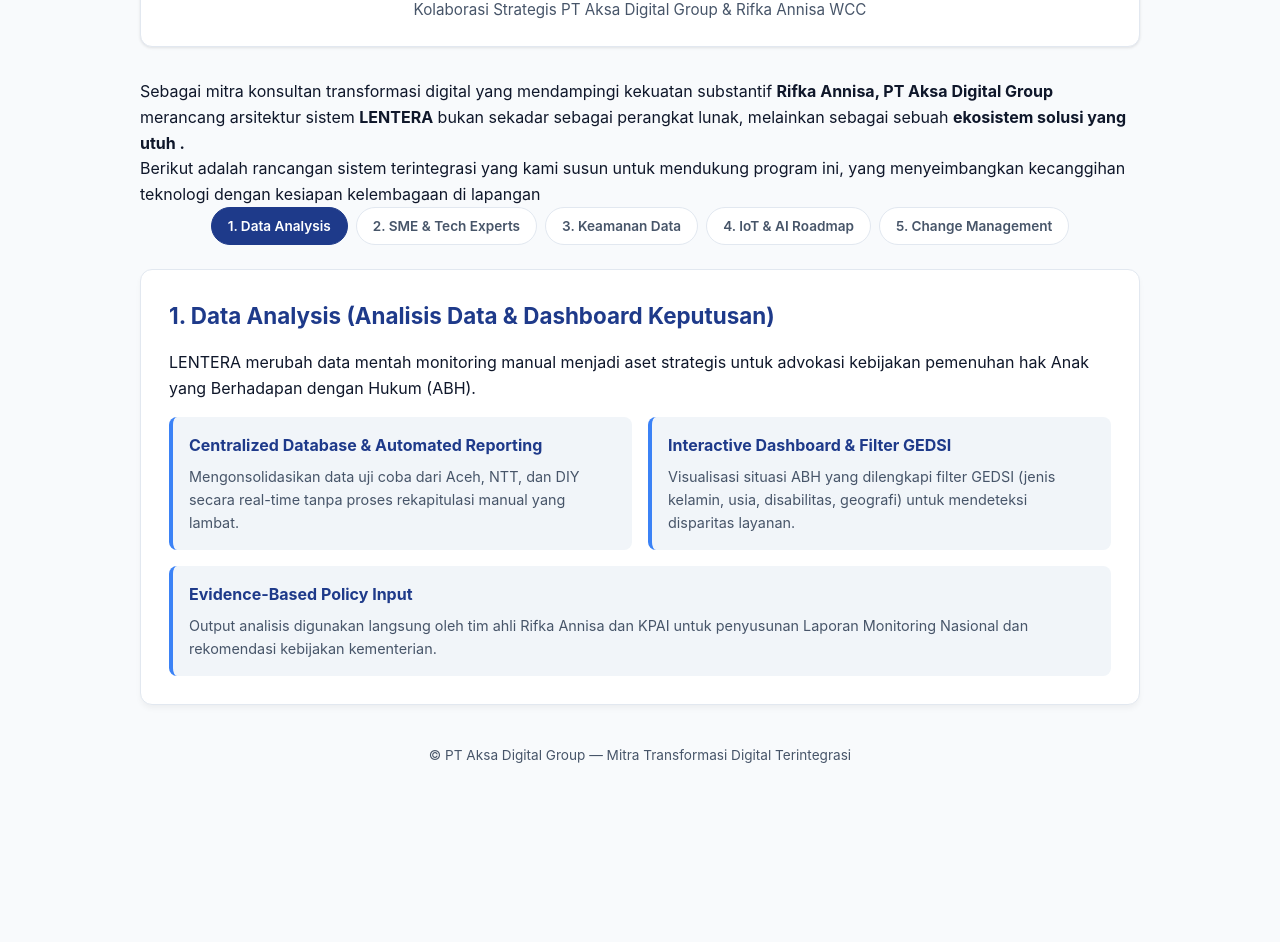
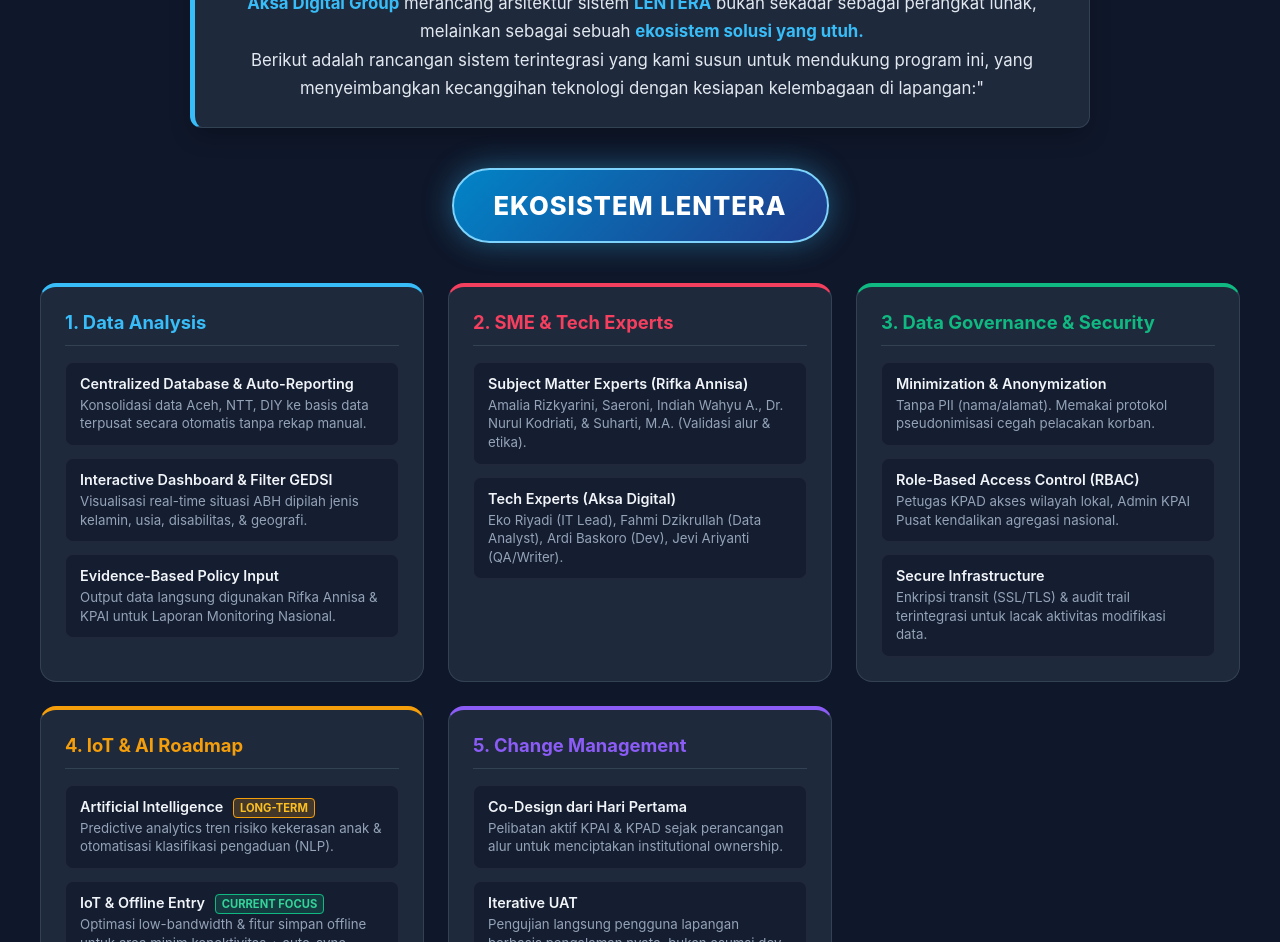
Before and after one commit to ajananto/aksa, a plain HTML site: page aksa-support.html in a window 1280 px wide. Shown: the part 105-1047 px from the top of the page. Before the commit the page ends 896 px from the top, so only its background shows below. Drawn offline with Linux system fonts and the light colour scheme.

Commit message:
Update aksa-support.html

```diff
--- a/aksa-support.html
+++ b/aksa-support.html
@@ -3,17 +3,20 @@
 <head>
     <meta charset="UTF-8">
     <meta name="viewport" content="width=device-width, initial-scale=1.0">
-    <title>Arsitektur Ekosistem Sistem LENTERA - PT Aksa Digital Group</title>
+    <title>Mind Map Ekosistem Sistem LENTERA</title>
     <style>
         :root {
-            --primary: #1E3A8A;
-            --primary-light: #3B82F6;
-            --accent: #0D9488;
-            --bg: #F8FAFC;
-            --surface: #FFFFFF;
-            --text-main: #0F172A;
-            --text-muted: #475569;
-            --border: #E2E8F0;
+            --bg-color: #0F172A;
+            --surface-color: #1E293B;
+            --border-color: #334155;
+            --text-main: #F8FAFC;
+            --text-sub: #94A3B8;
+            --accent-core: #38BDF8;
+            --c1: #38BDF8;
+            --c2: #F43F5E;
+            --c3: #10B981;
+            --c4: #F59E0B;
+            --c5: #8B5CF6;
         }
 
         * {
@@ -24,316 +27,268 @@
         }
 
         body {
-            background-color: var(--bg);
+            background-color: var(--bg-color);
             color: var(--text-main);
-            line-height: 1.6;
-            padding: 24px 16px;
+            padding: 40px 20px;
+            display: flex;
+            justify-content: center;
+            align-items: center;
+            min-height: 100vh;
         }
 
-        .container {
-            max-width: 1000px;
-            margin: 0 auto;
+        .mindmap-container {
+            max-width: 1200px;
+            width: 100%;
+            display: flex;
+            flex-direction: column;
+            align-items: center;
+            gap: 40px;
         }
 
-        header {
+        /* Header Intro Section */
+        .intro-card {
+            background: var(--surface-color);
+            border: 1px solid var(--border-color);
+            border-left: 5px solid var(--accent-core);
+            border-radius: 12px;
+            padding: 24px 32px;
+            max-width: 900px;
             text-align: center;
-            margin-bottom: 32px;
-            padding: 24px;
-            background: var(--surface);
-            border-radius: 12px;
-            box-shadow: 0 1px 3px rgba(0,0,0,0.1);
-            border: 1px solid var(--border);
+            box-shadow: 0 10px 25px -5px rgba(0, 0, 0, 0.3);
+            line-height: 1.7;
+            font-size: 1.05rem;
+            color: #E2E8F0;
         }
 
-        h1 {
-            color: var(--primary);
-            font-size: 1.8rem;
-            margin-bottom: 8px;
+        .intro-card b {
+            color: var(--accent-core);
         }
 
-        .subtitle {
-            color: var(--text-muted);
-            font-size: 0.95rem;
+        /* Core Node */
+        .core-node {
+            background: linear-gradient(135deg, #0284C7 0%, #1E3A8A 100%);
+            border: 2px solid #7DD3FC;
+            padding: 20px 40px;
+            border-radius: 50px;
+            font-size: 1.6rem;
+            font-weight: 800;
+            letter-spacing: 1px;
+            color: #FFFFFF;
+            box-shadow: 0 0 30px rgba(56, 189, 248, 0.4);
+            text-align: center;
+            text-transform: uppercase;
         }
 
-        .nav-pills {
-            display: flex;
-            flex-wrap: wrap;
-            gap: 8px;
-            margin-bottom: 24px;
-            justify-content: center;
+        /* Branch Grid */
+        .branches-grid {
+            display: grid;
+            grid-template-columns: repeat(auto-fit, minmax(320px, 1fr));
+            gap: 24px;
+            width: 100%;
         }
 
-        .pill-btn {
-            background: var(--surface);
-            border: 1px solid var(--border);
-            color: var(--text-muted);
-            padding: 10px 16px;
-            border-radius: 20px;
-            cursor: pointer;
-            font-weight: 600;
-            font-size: 0.85rem;
-            transition: all 0.2s ease;
+        /* Node Cards */
+        .node-card {
+            background: var(--surface-color);
+            border: 1px solid var(--border-color);
+            border-radius: 16px;
+            padding: 24px;
+            transition: transform 0.2s ease, box-shadow 0.2s ease;
+            display: flex;
+            flex-direction: column;
+            gap: 16px;
         }
 
-        .pill-btn:hover {
-            border-color: var(--primary-light);
-            color: var(--primary-light);
+        .node-card:hover {
+            transform: translateY(-4px);
+            box-shadow: 0 12px 20px -5px rgba(0, 0, 0, 0.4);
         }
 
-        .pill-btn.active {
-            background: var(--primary);
-            color: white;
-            border-color: var(--primary);
-        }
-
-        .content-card {
-            display: none;
-            background: var(--surface);
-            border-radius: 12px;
-            padding: 28px;
-            box-shadow: 0 4px 6px -1px rgba(0, 0, 0, 0.05);
-            border: 1px solid var(--border);
-            animation: fadeIn 0.3s ease;
-        }
-
-        .content-card.active {
-            display: block;
-        }
-
-        @keyframes fadeIn {
-            from { opacity: 0; transform: translateY(6px); }
-            to { opacity: 1; transform: translateY(0); }
-        }
-
-        .card-title {
-            color: var(--primary);
-            font-size: 1.4rem;
-            margin-bottom: 16px;
+        .node-header {
+            font-size: 1.15rem;
+            font-weight: 700;
+            padding-bottom: 12px;
+            border-bottom: 1px solid var(--border-color);
             display: flex;
             align-items: center;
             gap: 10px;
         }
 
-        .badge {
-            background: var(--accent);
-            color: white;
-            font-size: 0.75rem;
-            padding: 2px 8px;
-            border-radius: 4px;
-            vertical-align: middle;
+        .branch-1 { border-top: 4px solid var(--c1); }
+        .branch-1 .node-header { color: var(--c1); }
+
+        .branch-2 { border-top: 4px solid var(--c2); }
+        .branch-2 .node-header { color: var(--c2); }
+
+        .branch-3 { border-top: 4px solid var(--c3); }
+        .branch-3 .node-header { color: var(--c3); }
+
+        .branch-4 { border-top: 4px solid var(--c4); }
+        .branch-4 .node-header { color: var(--c4); }
+
+        .branch-5 { border-top: 4px solid var(--c5); }
+        .branch-5 .node-header { color: var(--c5); }
+
+        /* Child Tree Nodes */
+        .sub-tree {
+            list-style: none;
+            display: flex;
+            flex-direction: column;
+            gap: 12px;
         }
 
-        .grid-2 {
-            display: grid;
-            grid-template-columns: repeat(auto-fit, minmax(280px, 1fr));
-            gap: 16px;
-            margin-top: 16px;
-        }
-
-        .sub-box {
-            background: #F1F5F9;
-            padding: 16px;
+        .sub-node {
+            background: rgba(15, 23, 42, 0.6);
+            border: 1px solid rgba(255, 255, 255, 0.05);
             border-radius: 8px;
-            border-left: 4px solid var(--primary-light);
-        }
-
-        .sub-box h4 {
-            color: var(--primary);
-            margin-bottom: 6px;
-            font-size: 1rem;
-        }
-
-        .sub-box p {
-            color: var(--text-muted);
+            padding: 12px 14px;
             font-size: 0.9rem;
         }
 
-        ul {
-            margin-left: 20px;
-            margin-top: 8px;
+        .sub-title {
+            font-weight: 600;
+            color: #F1F5F9;
+            margin-bottom: 4px;
+            display: block;
         }
 
-        li {
-            margin-bottom: 6px;
-            color: var(--text-muted);
-            font-size: 0.9rem;
+        .sub-desc {
+            color: var(--text-sub);
+            font-size: 0.83rem;
+            line-height: 1.4;
         }
 
-        .expert-section {
-            display: grid;
-            grid-template-columns: repeat(auto-fit, minmax(300px, 1fr));
-            gap: 20px;
-            margin-top: 16px;
+        .badge-tag {
+            font-size: 0.7rem;
+            padding: 2px 6px;
+            border-radius: 4px;
+            margin-left: 6px;
+            font-weight: bold;
+            text-transform: uppercase;
         }
 
-        .expert-card {
-            border: 1px solid var(--border);
-            border-radius: 8px;
-            padding: 16px;
-            background: #FAFAFA;
-        }
+        .badge-future { background: rgba(245, 158, 11, 0.2); color: #FBBF24; border: 1px solid #F59E0B; }
+        .badge-now { background: rgba(16, 185, 129, 0.2); color: #34D399; border: 1px solid #10B981; }
 
-        .expert-card h4 {
-            color: var(--accent);
-            border-bottom: 1px solid var(--border);
-            padding-bottom: 8px;
-            margin-bottom: 12px;
-        }
-
-        footer {
-            text-align: center;
-            margin-top: 40px;
-            color: var(--text-muted);
-            font-size: 0.85rem;
+        @media (max-width: 768px) {
+            .intro-card {
+                padding: 18px;
+                font-size: 0.95rem;
+            }
+            .core-node {
+                font-size: 1.2rem;
+                padding: 16px 28px;
+            }
         }
     </style>
 </head>
 <body>
 
-<div class="container">
-    <header>
-        <h1>Ekosistem Arsitektur Sistem LENTERA</h1>
-        <p class="subtitle">Kolaborasi Strategis PT Aksa Digital Group & Rifka Annisa WCC</p>
-    </header>
+<div class="mindmap-container">
 
-     <p>Sebagai mitra konsultan transformasi digital yang mendampingi kekuatan substantif <b>Rifka Annisa, PT Aksa Digital Group</b> merancang arsitektur sistem <b>LENTERA</b> bukan sekadar sebagai perangkat lunak, melainkan sebagai sebuah <b>ekosistem solusi yang utuh
-.</b><br>
-Berikut adalah rancangan sistem terintegrasi yang kami susun untuk mendukung program ini, yang menyeimbangkan kecanggihan teknologi dengan kesiapan kelembagaan di lapangan</p>
-
-    <div class="nav-pills">
-        <button class="pill-btn active" onclick="showTab(0)">1. Data Analysis</button>
-        <button class="pill-btn" onclick="showTab(1)">2. SME & Tech Experts</button>
-        <button class="pill-btn" onclick="showTab(2)">3. Keamanan Data</button>
-        <button class="pill-btn" onclick="showTab(3)">4. IoT & AI Roadmap</button>
-        <button class="pill-btn" onclick="showTab(4)">5. Change Management</button>
+    <!-- Intro Text Section -->
+    <div class="intro-card">
+        "Sebagai mitra konsultan transformasi digital yang mendampingi kekuatan substantif <b>Rifka Annisa, PT Aksa Digital Group</b> merancang arsitektur sistem <b>LENTERA</b> bukan sekadar sebagai perangkat lunak, melainkan sebagai sebuah <b>ekosistem solusi yang utuh.</b><br>
+        Berikut adalah rancangan sistem terintegrasi yang kami susun untuk mendukung program ini, yang menyeimbangkan kecanggihan teknologi dengan kesiapan kelembagaan di lapangan:"
     </div>
 
-    <!-- Tab 1 -->
-    <div class="content-card active">
-        <h2 class="card-title">1. Data Analysis (Analisis Data & Dashboard Keputusan)</h2>
-        <p>LENTERA merubah data mentah monitoring manual menjadi aset strategis untuk advokasi kebijakan pemenuhan hak Anak yang Berhadapan dengan Hukum (ABH).</p>
-
-        <div class="grid-2">
-            <div class="sub-box">
-                <h4>Centralized Database & Automated Reporting</h4>
-                <p>Mengonsolidasikan data uji coba dari Aceh, NTT, dan DIY secara real-time tanpa proses rekapitulasi manual yang lambat.</p>
-            </div>
-            <div class="sub-box">
-                <h4>Interactive Dashboard & Filter GEDSI</h4>
-                <p>Visualisasi situasi ABH yang dilengkapi filter GEDSI (jenis kelamin, usia, disabilitas, geografi) untuk mendeteksi disparitas layanan.</p>
-            </div>
-        </div>
-        <div class="sub-box" style="margin-top: 16px;">
-            <h4>Evidence-Based Policy Input</h4>
-            <p>Output analisis digunakan langsung oleh tim ahli Rifka Annisa dan KPAI untuk penyusunan Laporan Monitoring Nasional dan rekomendasi kebijakan kementerian.</p>
-        </div>
+    <!-- Core Node -->
+    <div class="core-node">
+        EKOSISTEM LENTERA
     </div>
 
-    <!-- Tab 2 -->
-    <div class="content-card">
-        <h2 class="card-title">2. SME & Tech Experts Collaboration</h2>
-        <p>Penggabungan keahlian substantif (Subject Matter Experts) dan kapabilitas teknis pengembang untuk menjamin sistem yang relevan dan aplikatif.</p>
+    <!-- Branches Grid -->
+    <div class="branches-grid">
 
-        <div class="expert-section">
-            <div class="expert-card">
-                <h4>Subject Matter Experts (Rifka Annisa WCC)</h4>
-                <ul>
-                    <li><strong>Amalia Rizkyarini:</strong> Psikolog & Manajemen Kasus</li>
-                    <li><strong>Saeroni & Indiah Wahyu Andari:</strong> Metodologi M&E, GEDSI, & Perlindungan Anak</li>
-                    <li><strong>Dewan Penasihat:</strong> Dr. Nurul Kodriati & Suharti, M.A.</li>
-                </ul>
-            </div>
-            <div class="expert-card">
-                <h4>Tech Experts (PT Aksa Digital Group)</h4>
-                <ul>
-                    <li><strong>Eko Riyadi, S.Kom.:</strong> IT Coordinator / Sistem Analis</li>
-                    <li><strong>Fahmi Dzikrullah, M.Eng.:</strong> IT Data Analyst</li>
-                    <li><strong>Ardi Baskoro, S.Kom.:</strong> IT Developer</li>
-                    <li><strong>Jevi Ariyanti, S.Kom.:</strong> IT QA & Technical Writer</li>
-                </ul>
-            </div>
+        <!-- Branch 1 -->
+        <div class="node-card branch-1">
+            <div class="node-header">1. Data Analysis</div>
+            <ul class="sub-tree">
+                <li class="sub-node">
+                    <span class="sub-title">Centralized Database & Auto-Reporting</span>
+                    <span class="sub-desc">Konsolidasi data Aceh, NTT, DIY ke basis data terpusat secara otomatis tanpa rekap manual.</span>
+                </li>
+                <li class="sub-node">
+                    <span class="sub-title">Interactive Dashboard & Filter GEDSI</span>
+                    <span class="sub-desc">Visualisasi real-time situasi ABH dipilah jenis kelamin, usia, disabilitas, & geografi.</span>
+                </li>
+                <li class="sub-node">
+                    <span class="sub-title">Evidence-Based Policy Input</span>
+                    <span class="sub-desc">Output data langsung digunakan Rifka Annisa & KPAI untuk Laporan Monitoring Nasional.</span>
+                </li>
+            </ul>
         </div>
+
+        <!-- Branch 2 -->
+        <div class="node-card branch-2">
+            <div class="node-header">2. SME & Tech Experts</div>
+            <ul class="sub-tree">
+                <li class="sub-node">
+                    <span class="sub-title">Subject Matter Experts (Rifka Annisa)</span>
+                    <span class="sub-desc">Amalia Rizkyarini, Saeroni, Indiah Wahyu A., Dr. Nurul Kodriati, & Suharti, M.A. (Validasi alur & etika).</span>
+                </li>
+                <li class="sub-node">
+                    <span class="sub-title">Tech Experts (Aksa Digital)</span>
+                    <span class="sub-desc">Eko Riyadi (IT Lead), Fahmi Dzikrullah (Data Analyst), Ardi Baskoro (Dev), Jevi Ariyanti (QA/Writer).</span>
+                </li>
+            </ul>
+        </div>
+
+        <!-- Branch 3 -->
+        <div class="node-card branch-3">
+            <div class="node-header">3. Data Governance & Security</div>
+            <ul class="sub-tree">
+                <li class="sub-node">
+                    <span class="sub-title">Minimization & Anonymization</span>
+                    <span class="sub-desc">Tanpa PII (nama/alamat). Memakai protokol pseudonimisasi cegah pelacakan korban.</span>
+                </li>
+                <li class="sub-node">
+                    <span class="sub-title">Role-Based Access Control (RBAC)</span>
+                    <span class="sub-desc">Petugas KPAD akses wilayah lokal, Admin KPAI Pusat kendalikan agregasi nasional.</span>
+                </li>
+                <li class="sub-node">
+                    <span class="sub-title">Secure Infrastructure</span>
+                    <span class="sub-desc">Enkripsi transit (SSL/TLS) & audit trail terintegrasi untuk lacak aktivitas modifikasi data.</span>
+                </li>
+            </ul>
+        </div>
+
+        <!-- Branch 4 -->
+        <div class="node-card branch-4">
+            <div class="node-header">4. IoT & AI Roadmap</div>
+            <ul class="sub-tree">
+                <li class="sub-node">
+                    <span class="sub-title">Artificial Intelligence <span class="badge-tag badge-future">Long-Term</span></span>
+                    <span class="sub-desc">Predictive analytics tren risiko kekerasan anak & otomatisasi klasifikasi pengaduan (NLP).</span>
+                </li>
+                <li class="sub-node">
+                    <span class="sub-title">IoT & Offline Entry <span class="badge-tag badge-now">Current Focus</span></span>
+                    <span class="sub-desc">Optimasi low-bandwidth & fitur simpan offline untuk area minim konektivitas + auto-sync.</span>
+                </li>
+            </ul>
+        </div>
+
+        <!-- Branch 5 -->
+        <div class="node-card branch-5">
+            <div class="node-header">5. Change Management</div>
+            <ul class="sub-tree">
+                <li class="sub-node">
+                    <span class="sub-title">Co-Design dari Hari Pertama</span>
+                    <span class="sub-desc">Pelibatan aktif KPAI & KPAD sejak perancangan alur untuk menciptakan institutional ownership.</span>
+                </li>
+                <li class="sub-node">
+                    <span class="sub-title">Iterative UAT</span>
+                    <span class="sub-desc">Pengujian langsung pengguna lapangan berbasis pengalaman nyata, bukan asumsi dev.</span>
+                </li>
+                <li class="sub-node">
+                    <span class="sub-title">Capacity Building Berjenjang</span>
+                    <span class="sub-desc">Simulasi praktis, pelatihan intensif, penyediaan User Manual, & layanan helpdesk khusus.</span>
+                </li>
+            </ul>
+        </div>
+
     </div>
-
-    <!-- Tab 3 -->
-    <div class="content-card">
-        <h2 class="card-title">3. Data Governance & Security</h2>
-        <p>Perlindungan ketat terhadap data sensitif anak dan ABH dengan standar tata kelola data modern.</p>
-
-        <div class="grid-2">
-            <div class="sub-box">
-                <h4>Data Minimization & Anonymization</h4>
-                <p>Tidak menyimpan Informasi Identitas Pribadi (PII). Menggunakan protokol pseudonimisasi untuk mencegah pelacakan identitas korban.</p>
-            </div>
-            <div class="sub-box">
-                <h4>Role-Based Access Control (RBAC)</h4>
-                <p>Hak akses berjenjang. Petugas KPAD hanya dapat mengakses wilayah kerja lokal, sementara administrator KPAI Pusat memegang akses agregasi nasional.</p>
-            </div>
-        </div>
-        <div class="sub-box" style="margin-top: 16px;">
-            <h4>Secure Infrastructure</h4>
-            <p>Enkripsi data saat transit (SSL/TLS) dan dokumentasi audit trail terintegrasi untuk melacak riwayat modifikasi data.</p>
-        </div>
-    </div>
-
-    <!-- Tab 4 -->
-    <div class="content-card">
-        <h2 class="card-title">4. Internet of Things (IoT) & Artificial Intelligence (AI)</h2>
-        <p>Penerapan teknologi berimbang yang memprioritaskan kebutuhan lapangan serta peta jalan jangka panjang.</p>
-
-        <div class="grid-2">
-            <div class="sub-box">
-                <h4>AI Roadmap (Jangka Panjang) <span class="badge">Future</span></h4>
-                <p>Rencana pengembangan <em>predictive analytics</em> untuk pemetaan risiko wilayah serta klasifikasi otomatis kategori pengaduan menggunakan NLP.</p>
-            </div>
-            <div class="sub-box">
-                <h4>Optimasi Lapangan & Offline Entry <span class="badge">Saat Ini</span></h4>
-                <p>Fitur entri data offline dan <em>low-bandwidth optimization</em> bagi petugas KPAD di daerah terpencil dengan sinkronisasi otomatis saat terhubung sinyal.</p>
-            </div>
-        </div>
-    </div>
-
-    <!-- Tab 5 -->
-    <div class="content-card">
-        <h2 class="card-title">5. Change Management & Adopsi</h2>
-        <p>Strategi pendampingan keberlanjutan untuk memastikan adopsi teknologi yang optimal di tingkat institusi.</p>
-
-        <div class="grid-2">
-            <div class="sub-box">
-                <h4>Co-Design dari Hari Pertama</h4>
-                <p>Pelibatan langsung staf KPAI & KPAD sejak tahap awal rancangan workflow untuk membangun rasa kepemilikan (institutional ownership).</p>
-            </div>
-            <div class="sub-box">
-                <h4>Iterative UAT</h4>
-                <p>Pengujian langsung aplikasi oleh pengguna lapangan dengan siklus penyempurnaan berbasis pengalaman nyata.</p>
-            </div>
-        </div>
-        <div class="sub-box" style="margin-top: 16px;">
-            <h4>Differentiated Capacity Building</h4>
-            <p>Simulasi praktis, pelatihan intensif berjenjang, penyediaan User Manual lengkap, serta dukungan Helpdesk teknis berkesinambungan.</p>
-        </div>
-    </div>
-
-    <footer>
-        <p>&copy; PT Aksa Digital Group — Mitra Transformasi Digital Terintegrasi</p>
-    </footer>
 </div>
-
-<script>
-    function showTab(index) {
-        const tabs = document.querySelectorAll('.content-card');
-        const buttons = document.querySelectorAll('.pill-btn');
-
-        tabs.forEach((tab, i) => {
-            tab.classList.toggle('active', i === index);
-        });
-
-        buttons.forEach((btn, i) => {
-            btn.classList.toggle('active', i === index);
-        });
-    }
-</script>
 
 </body>
 </html>
```
